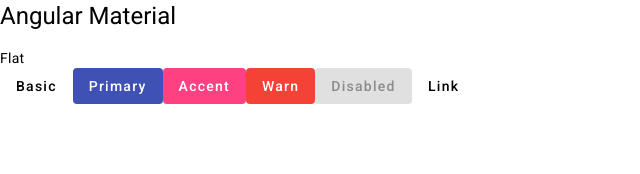
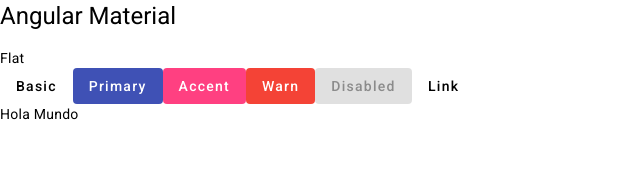
Before and after one commit to HugoMontes/curso-angular-11, an Angular app: page / in a window 1280 px wide. Shown: the top 174 px of the page, without its empty margins (0-640 px from the left). Built offline with nearby package versions, Linux system fonts and the light colour scheme.

Commit message:
11. Angular Material > Change css to scss

```diff
--- a/angular.json
+++ b/angular.json
@@ -128,6 +128,11 @@
       }
     }
   },
+  "schematics": {
+    "@schematics/angular:component": {
+      "style": "scss"
+    }
+  },
   "cli": {
     "schematicCollections": [
       "angular-eslint"
--- a/src/app/app.component.html
+++ b/src/app/app.component.html
@@ -1,4 +1,5 @@
 <!-- <router-outlet /> -->
+<div class="container">
   <section>
     <h1>Angular Material</h1>
     <div class="example-label">Flat</div>
@@ -11,3 +12,7 @@
       <a mat-flat-button href="https://www.google.com/" target="_blank">Link</a>
     </div>
   </section>
+  <section>
+    <p class="item">Hola Mundo</p>
+  </section>
+</div>
--- a/src/app/app.component.ts
+++ b/src/app/app.component.ts
@@ -3,7 +3,7 @@
 @Component({
   selector: 'app-root',
   templateUrl: './app.component.html',
-  styleUrl: './app.component.css',
+  styleUrl: './app.component.scss',
 })
 export class AppComponent {
   title = 'curso-angular-11';
```
Also changed, not shown: src/app/app.component.css (deleted), src/app/app.component.scss (added). Lines whose indentation alone changed are shown as unchanged.
